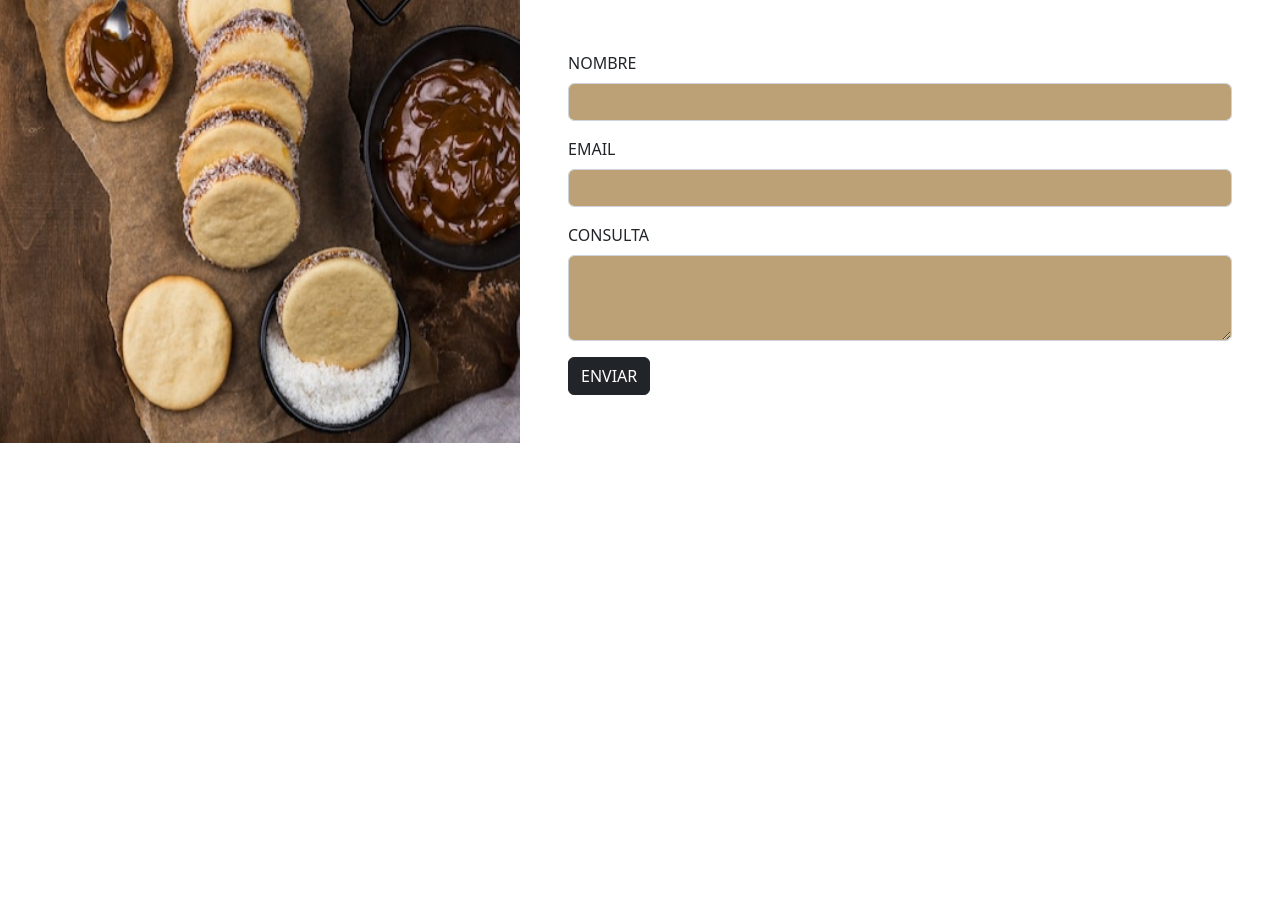
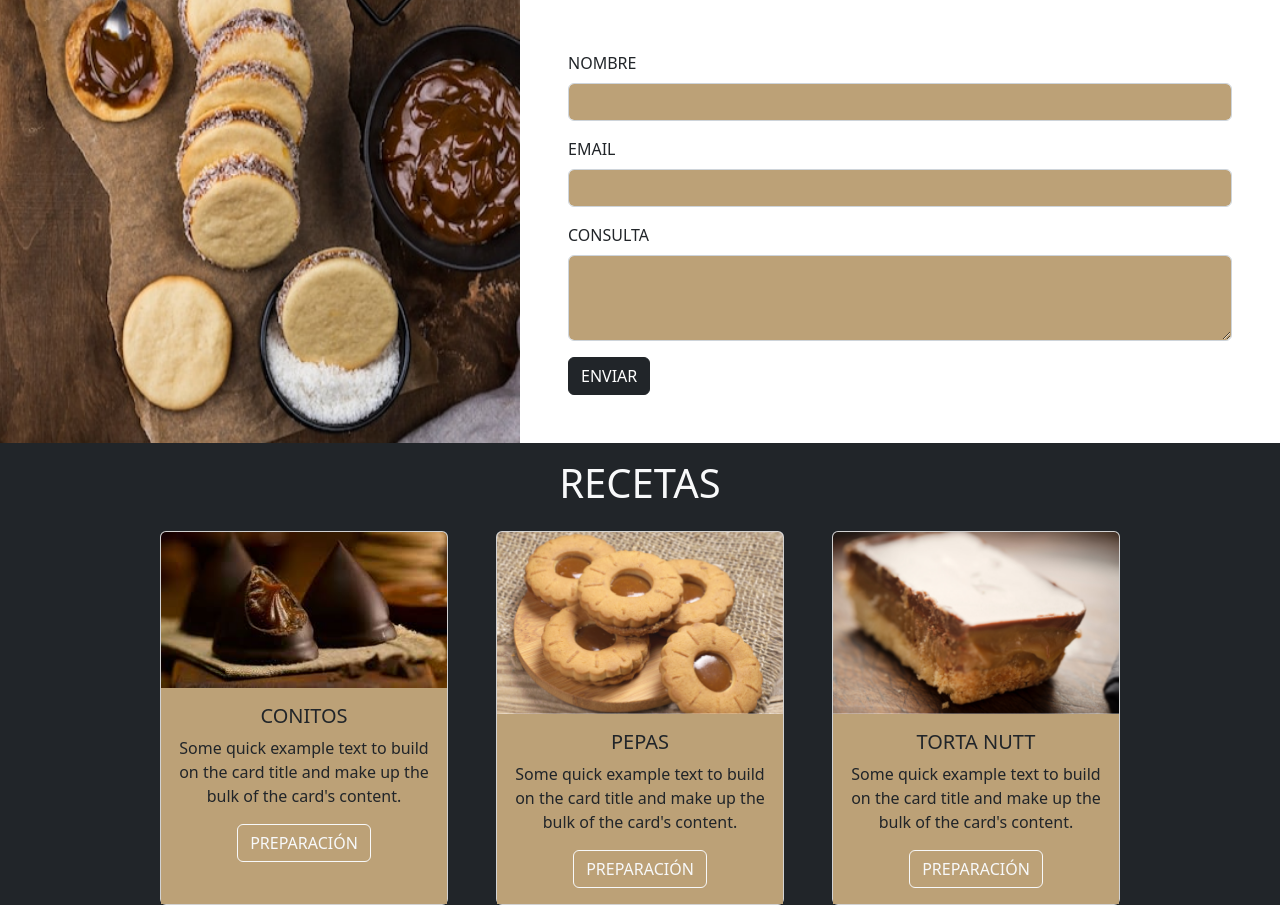
Before and after one commit to nancycrojas/humaya, a plain HTML site: page index.html in a window 1280 px wide. Shown: the part 3029-3934 px from the top of the page. Before the commit the page ends 3472 px from the top, so only its background shows below. Drawn offline with nearby package versions, Linux system fonts and the light colour scheme.

Commit message:
Add recipes

```diff
--- a/index.html
+++ b/index.html
@@ -253,6 +253,62 @@
           </form>
         </div>
       </section>
+      <section class="bg-dark">
+        <h2 class="text-center text-light p-3 display-6">RECETAS</h2>
+        <div class="recetas d-flex justify-content-center gap-5">
+          <div class="card text-center" style="width: 18rem">
+            <img
+              src="./assets/recetas/conitos.jpeg"
+              class="card-img-top"
+              alt="..."
+            />
+            <div class="card-body">
+              <h5 class="card-title">CONITOS</h5>
+              <p class="card-text">
+                Some quick example text to build on the card title and make up
+                the bulk of the card's content.
+              </p>
+              <div>
+                <button class="btn btn-outline-light">PREPARACIÓN</button>
+              </div>
+            </div>
+          </div>
+          <div class="card text-center" style="width: 18rem">
+            <img
+              src="./assets/recetas/pepas.png"
+              class="card-img-top"
+              alt="..."
+            />
+            <div class="card-body">
+              <h5 class="card-title">PEPAS</h5>
+              <p class="card-text">
+                Some quick example text to build on the card title and make up
+                the bulk of the card's content.
+              </p>
+              <div>
+                <button class="btn btn-outline-light">PREPARACIÓN</button>
+              </div>
+            </div>
+          </div>
+          <div class="card text-center" style="width: 18rem">
+            <img
+              src="./assets/recetas/torta-nutt.png"
+              class="card-img-top"
+              alt="..."
+            />
+            <div class="card-body">
+              <h5 class="card-title">TORTA NUTT</h5>
+              <p class="card-text">
+                Some quick example text to build on the card title and make up
+                the bulk of the card's content.
+              </p>
+              <div>
+                <button class="btn btn-outline-light">PREPARACIÓN</button>
+              </div>
+            </div>
+          </div>
+        </div>
+      </section>
     </main>
     <footer></footer>
     <script
--- a/style.css
+++ b/style.css
@@ -80,7 +80,8 @@ header {
   width: 100%;
 }
 
-.form-control {
+.form-control,
+.card-body {
   background-color: #bca177;
 }
 
@@ -109,6 +110,10 @@ header {
     display: flex;
     flex-direction: column;
   }
+  .recetas {
+    flex-direction: column;
+    align-items: center;
+  }
 }
 
 @media (max-width: 480px) {
```
